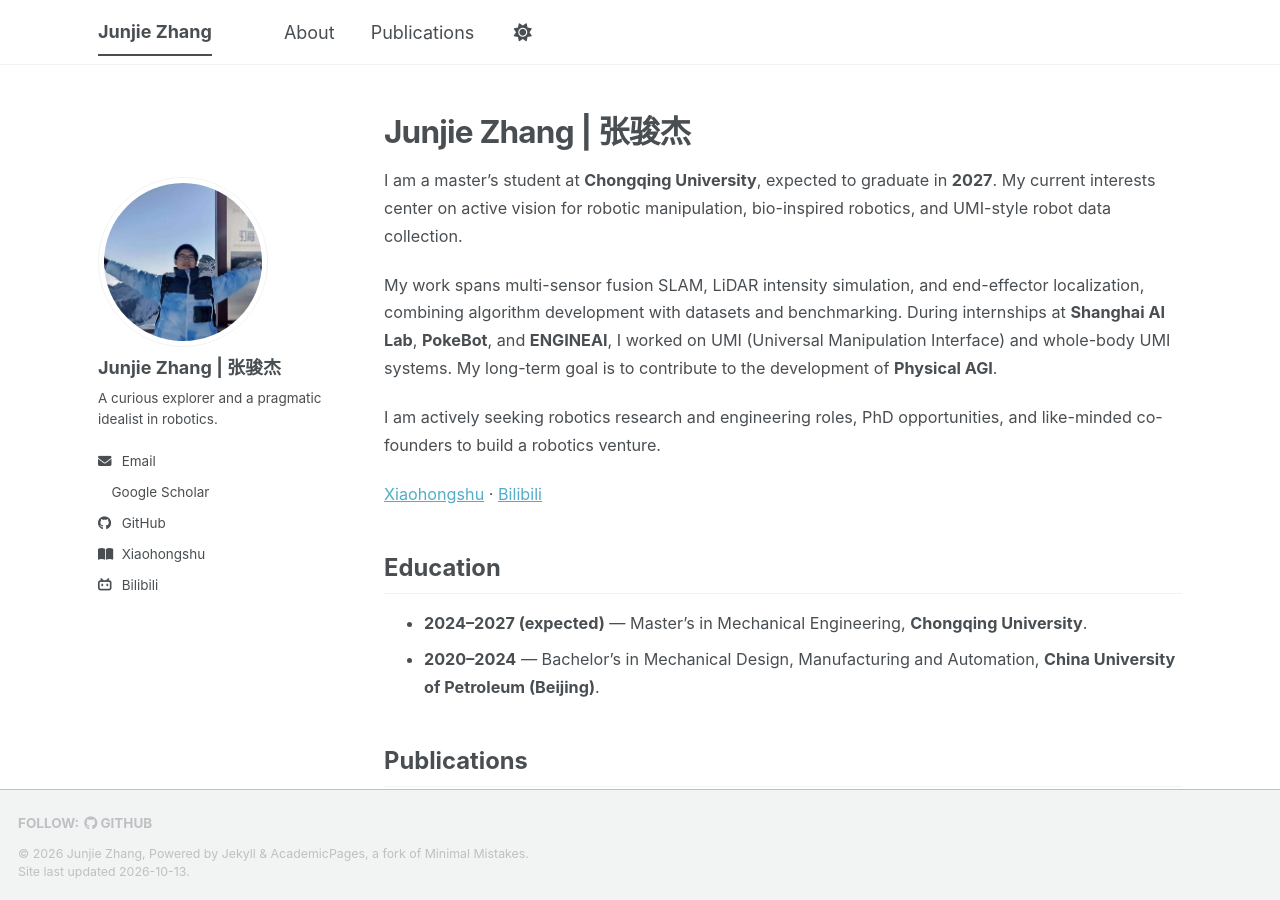
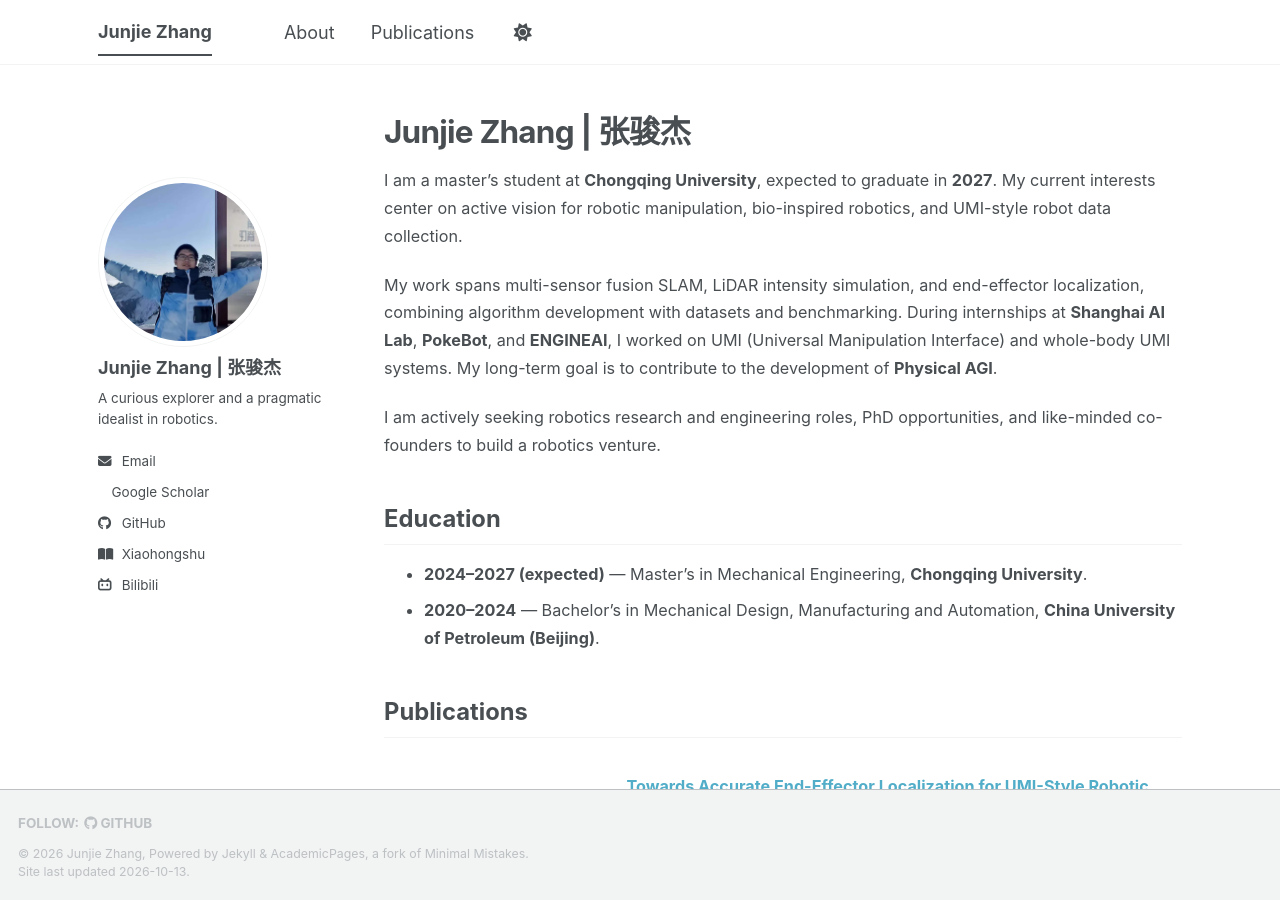
Before and after one commit to Zjj587/zjj587.github.io, a Jekyll site: the page built from index.md, in a window 1280 px wide and 900 px high. Built offline with Jekyll 4.4.1, drawn with Linux system fonts in a browser that asks for light colours; a style sheet for code colours, icons or effects is not loaded.

Commit message:
Remove duplicate social links from About text

```diff
--- a/index.md
+++ b/index.md
@@ -12,8 +12,6 @@ I am a master's student at **Chongqing University**, expected to graduate in **2
 My work spans multi-sensor fusion SLAM, LiDAR intensity simulation, and end-effector localization, combining algorithm development with datasets and benchmarking. During internships at **Shanghai AI Lab**, **PokeBot**, and **ENGINEAI**, I worked on UMI (Universal Manipulation Interface) and whole-body UMI systems. My long-term goal is to contribute to the development of **Physical AGI**.
 
 I am actively seeking robotics research and engineering roles, PhD opportunities, and like-minded co-founders to build a robotics venture.
-
-[Xiaohongshu](https://www.xiaohongshu.com/user/profile/654cda6b0000000008003b9d) · [Bilibili](https://space.bilibili.com/266735709?spm_id_from=333.1007.0.0)
 
 </section>
 
```
